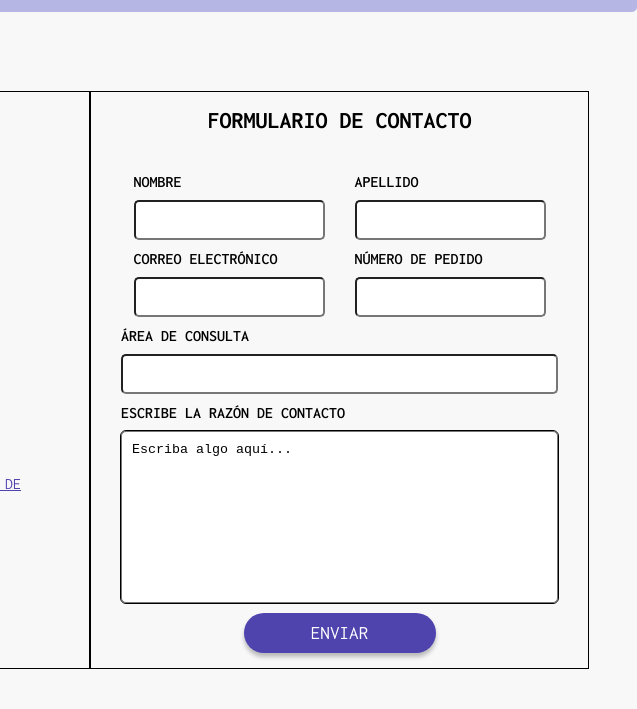
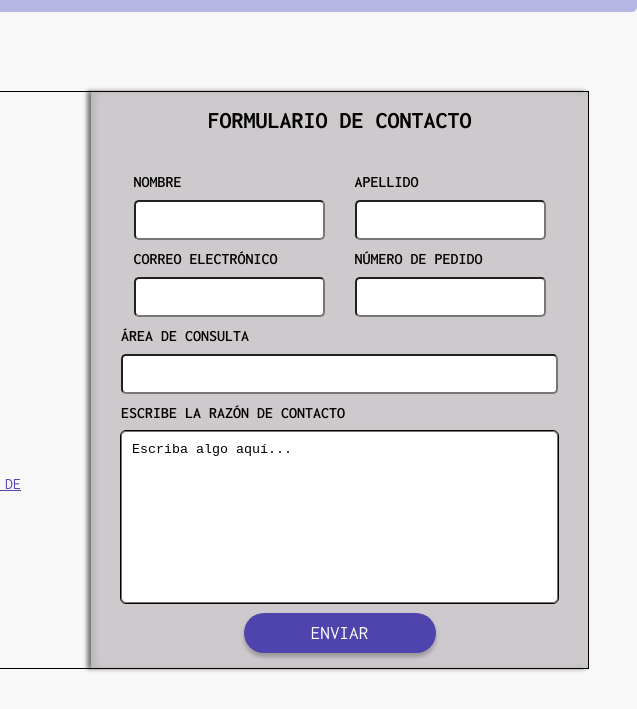
Before and after one commit to NachoGrane/Ignacio-Grane-71379-integrador-etapa1, a website built with Vite: page views/contacto.html in a window 1280 px wide. Shown: the part 91-800 px from the top of the page, 643-1280 px from the left. Built offline with nearby package versions, Linux system fonts and the light colour scheme.

Commit message:
Sombreado caja contacto

```diff
--- a/scss/pages/_contacto.scss
+++ b/scss/pages/_contacto.scss
@@ -10,6 +10,7 @@
     }
     &-left {
       border: 1px solid var(--text-main);
+      border-right: 0px;
       padding: 15px;
 
       &-descripcion {
@@ -32,11 +33,15 @@
       }
     }
     &-right {
+      background-color: var(--bs-terciary);
       display: flex;
       flex-direction: column;
       align-items: center;
       padding: 15px;
       border: 1px solid var(--text-main);
+      border-left: 0px;
+      box-shadow: -4px 0px 4px 0px rgba($color: #000000, $alpha: 0.5),
+        inset 4px 0px 6.2px 0px rgba($color: #000000, $alpha: 0.1);
       & h2 {
         text-transform: uppercase;
         margin-bottom: 30px;
```
